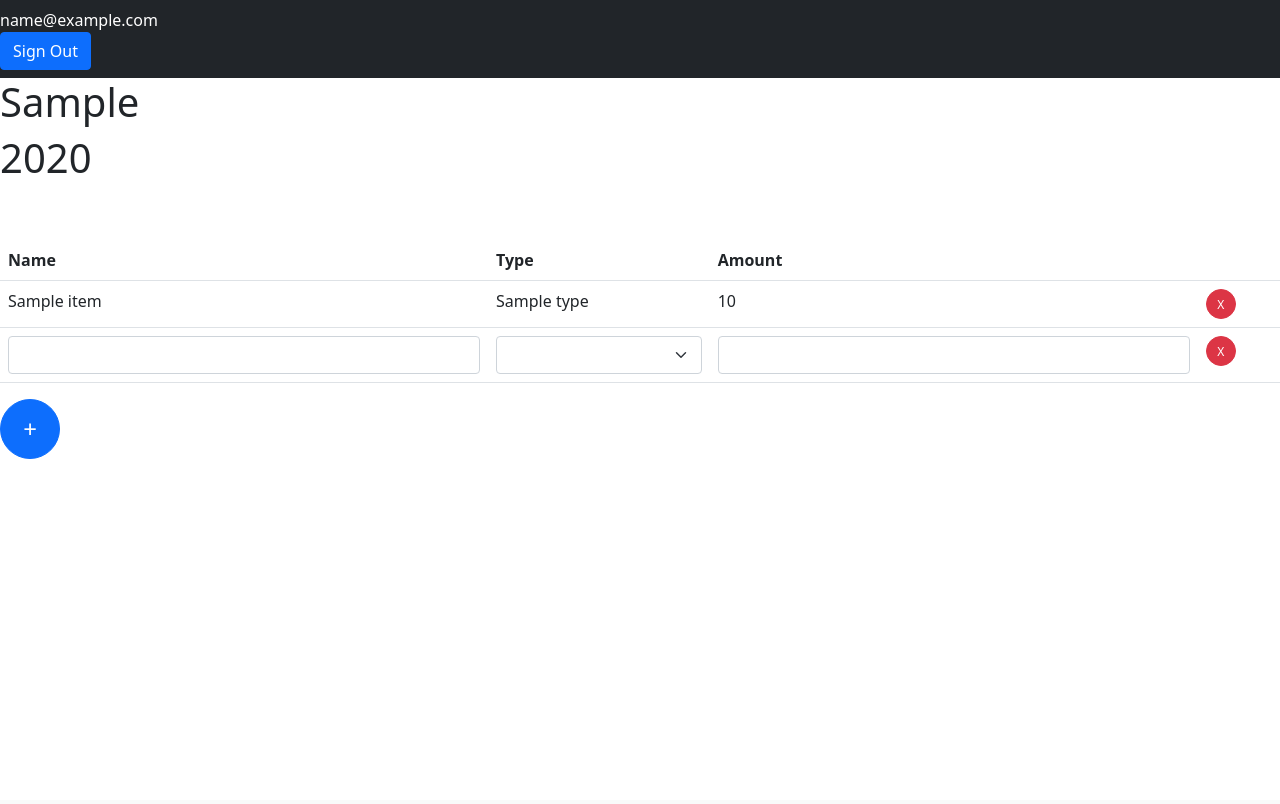
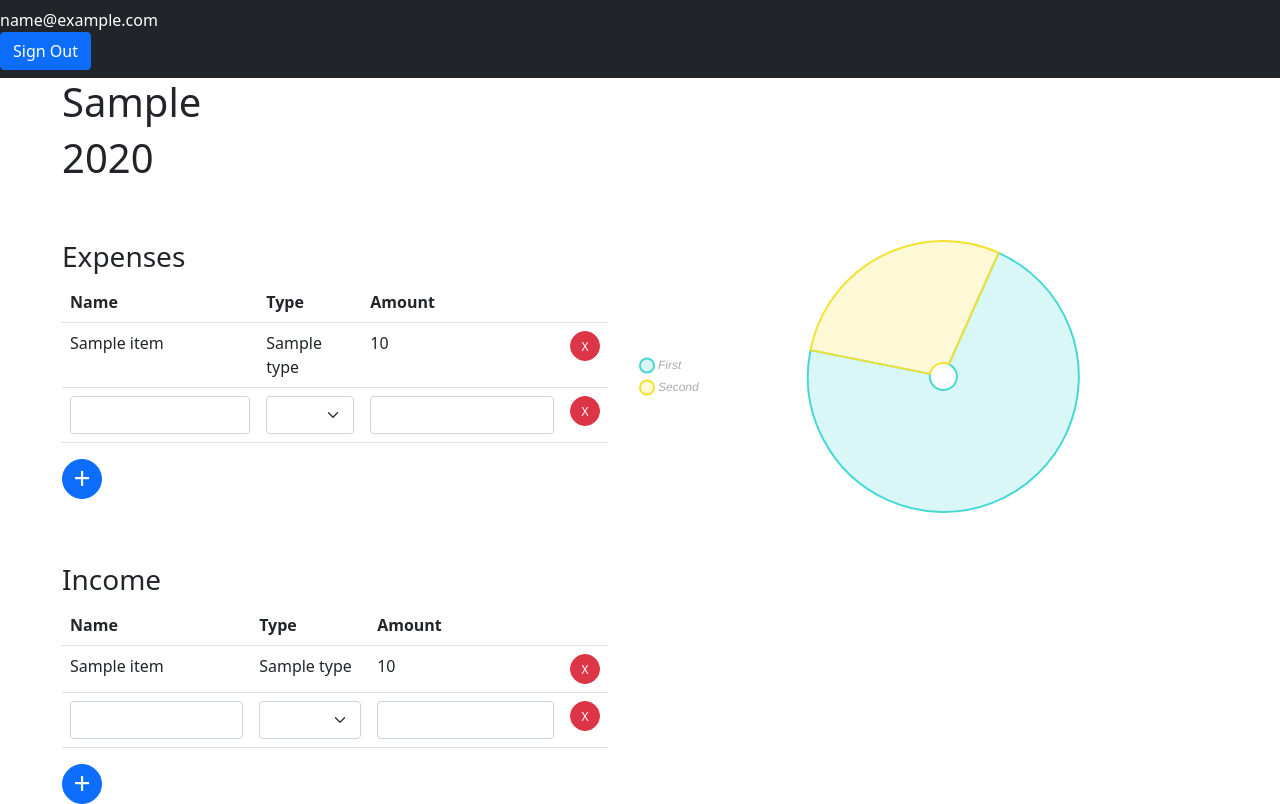
Before and after one commit to EimantasZalkauskas/Financial-Tracker, a Flask app: template templates/dashboard.html in a window 1280 px wide. Before the commit the page ends 459 px from the top, so only its background shows below. Run offline with Flask 3, Linux system fonts and the light colour scheme; the visitor is signed in with stand-in values (Sample User, id 1); the template is opened without the code that fills it: most values are stand-ins (such as "Sample title", 1, 10 or a date in 2020); parts of the project's set-up code (start-up, migrations or seed data) failed here and were passed over; some libraries are stand-ins or nearby versions.

Commit message:
Income Table working and pie chart example imported

```diff
--- a/app.py
+++ b/app.py
@@ -39,6 +39,8 @@ def index():
 def dashboard():
     currentMonth = datetime.now().month
     currentYear = datetime.now().year
-    current_items = list(db.payments.find({"date":str(currentMonth) +"-"+str(currentYear),
+    current_items_expenses = list(db.payments.find({"date":str(currentMonth) +"-"+str(currentYear),
                                            "user_id": session["user"]["_id"]}))
-    return render_template("dashboard.html", current_items=current_items, current_month=datetime.now().strftime("%B"), current_year=str(currentYear))
+    current_items_income = list(db.income.find({"date":str(currentMonth) +"-"+str(currentYear),
+                                           "user_id": session["user"]["_id"]}))
+    return render_template("dashboard.html", current_items_expenses=current_items_expenses, current_items_income=current_items_income, current_month=datetime.now().strftime("%B"), current_year=str(currentYear))
--- a/static/js/scripts.js
+++ b/static/js/scripts.js
@@ -42,18 +42,17 @@ event.preventDefault();
 });
 
 // Expenses Tables
-function addRow() {
-    var name = jQuery('input[name="Name"]').val();
-    var type = jQuery('select[name="Type"]').val();
-    var amount = jQuery('input[name="Amount"]').val();
-
+function addRowExpenses() {
+    var name = jQuery('input[name="ExpensesName"]').val();
+    var type = jQuery('select[name="ExpensesType"]').val();
+    var amount = jQuery('input[name="ExpensesAmount"]').val();
 
     if (name != "" && type != " " && amount != ""){
-      $('#expensesTable').append('<tr><td><input type="text" name="Name" class="form-control"></td><td><select class="form-select" name="Type" aria-label="Payment Type"><option ></option><option value="Needs">Needs</option><option value="Wants">Wants</option><option value="Savings">Savings</option></select></td><td><input type="number" name="Amount" class="form-control"></td><td><input type="button" value="X" class="btn btn-danger btn-circle" onclick="deleteRow(this)"/></td></tr>');
+      $('#expensesTable').append('<tr><td><input type="text" name="ExpensesName" class="form-control"></td><td><select class="form-select" name="ExpensesType" aria-label="Payment Type"><option ></option><option value="Needs">Needs</option><option value="Wants">Wants</option><option value="Savings">Savings</option></select></td><td><input type="number" name="ExpensesAmount" class="form-control"></td><td><input type="button" value="X" class="btn btn-danger btn-circle" onclick="deleteRowExpenses(this)"/></td></tr>');
     }
 }
 
-function deleteRow(btn) {
+function deleteRowExpenses(btn) {
   var row = btn.parentNode.parentNode;
   row.parentNode.removeChild(row);
 
@@ -88,6 +87,98 @@ function deleteRow(btn) {
   });
 }
 
+var ctx6 = document.getElementById("pieChart6");
+var pieChart6 = new Chart(ctx6, {
+    type: 'pie',
+    options: {
+        rotation: -20,
+        cutoutPercentage: 10,
+        animation: {
+            animateScale: true,
+        },
+        legend: {
+            position: 'left',
+            borderAlign: 'inner',
+            labels: {
+                boxWidth: 10,
+                fontStyle: 'italic',
+                fontColor: '#aaa',
+                usePointStyle: true,
+            }
+        },
+    },
+    data: {
+        labels: [
+            "First",
+            "Second",
+        ],
+        datasets: [
+            {
+                data: [300, 120],
+                borderWidth: 2,
+                backgroundColor: [
+                    'rgba(70, 215, 212, 0.2)',
+                    "rgba(245, 225, 50, 0.2)",
+                ],
+                borderColor: [
+                    '#46d8d5',
+                    "#f5e132",
+                ],
+                hoverBackgroundColor: [
+                    '#46d8d5',
+                    "#f5e132",
+                ]
+            }]
+        }
+    });
+
+// Income Table
+function addRowIncome() {
+  var name = jQuery('input[name="IncomeName"]').val();
+  var type = jQuery('select[name="IncomeType"]').val();
+  var amount = jQuery('input[name="IncomeAmount"]').val();
+
+  if (name != "" && type != " " && amount != ""){
+    $('#IncomeTable').append('<tr><td><input type="text" name="IncomeName" class="form-control" required></td><td><select class="form-select" name="IncomeType" aria-label="Payment Type" required><option ></option><option value="Salary">Salary</option><option value="Side Hustle">Side Hustle</option><option value="Second Job">Second Job</option><option value="Other">Other</option></select></td><td><input type="number" name="IncomeAmount" class="form-control" required></td><td><input type="button" value="X" class="btn btn-danger btn-circle" onclick="deleteRowIncome(this)"/></td></tr>');
+  }
+}
+
+function deleteRowIncome(btn) {
+var row = btn.parentNode.parentNode;
+row.parentNode.removeChild(row);
+
+var month = $("h1").eq(0).text();
+var year = $("h1").eq(1).text();
+var num_month = getMonthFromString(month);
+var date = num_month.toString() + "-" + year.toString();
+var data = [];
+
+var $row = $(btn).closest("tr");    // Find the row
+var $tds = $row.find("td");
+$.each($tds, function() {
+      data.push($(this).text().trim());
+  });
+data.pop();
+
+$.ajax({
+  url: "/user/income/delete",
+  type: "POST",
+  data: {"name":data[0],
+        "type":data[1],
+        "amount":data[2],
+        "date":date},
+  dataType: "json",
+  success: function(resp) {
+  // window.location.href = "/dashboard";
+
+},
+  error: function (resp){
+
+}
+});
+}
+
+// Other Dashboard Methods
 
 function getMonthFromString(mon){
 
--- a/static/styles.css
+++ b/static/styles.css
@@ -1,5 +1,10 @@
 .center-cards{
     margin:20% 20%
+}
+
+.container{
+    margin-left: 50px;
+    margin-right: 50px;
 }
 
 .padding-under{
@@ -21,10 +26,21 @@
 }
 
 .btn-circle.btn-xl {
-    width: 60px;
-    height: 60px;
-    padding: 10px 16px;
+    width: 40px;
+    height: 40px;
+    padding: 10px 2px 13px 2px;
     border-radius: 35px;
-    font-size: 24px;
-    line-height: 1.33;
+    font-size: 30px;
+    line-height: 0.1;
 }
+
+
+.rounded {
+    border-radius: 1rem;
+  }
+
+  .position-center {
+    top: 50%;
+    left: 50%;
+    transform: translateX(-50%) translateY(-50%);
+  }
--- a/templates/base.html
+++ b/templates/base.html
@@ -12,7 +12,7 @@
     {% block content %}
 
     {% endblock %}
-
+    <script src="https://cdnjs.cloudflare.com/ajax/libs/Chart.js/2.4.0/Chart.min.js"></script>
     <script type="text/javascript" src="static/js/jquery.js"></script>
     <script type="text/javascript" src="static/js/scripts.js"></script>
 </body>
--- a/templates/dashboard.html
+++ b/templates/dashboard.html
@@ -1,7 +1,8 @@
 {% extends "base.html" %}
 
 {% block content %}
-
+<!-- Nav Bar -->
+<div >
   <nav class="navbar navbar-dark bg-dark">
     <ul class="navbar-nav">
       <li class="nav-item" style="color: white">
@@ -12,12 +13,22 @@
       </li>
     </ul>
   </nav>
+</div>
 
+<!-- Header Section -->
+
+<div class="container">
   <h1 id="month">{{ current_month }}</h1>
   <h1 id="year">{{ current_year }}</h1>
+</div>
 
-<div style="padding-top:50px;">
+<!-- Expenses Table Div -->
+
+<div class="container" style="padding-top:50px;">
+  <div class="row">
+    <div class="col">
       <!-- Table Headers -->
+      <h3>Expenses</h3>
       <table id="expensesTable" class="table">
         <tr>
           <th>Name</th>
@@ -26,9 +37,9 @@
           <th></th>
         </tr>
         <!-- Processing existing values -->
-    {% if current_items != null %}
+        {% if current_items_expenses != null %}
             <tr>
-      {% for item in current_items %}
+          {% for item in current_items_expenses %}
 
               <td>
                 {{ item["name"] }}
@@ -41,7 +52,7 @@
               </td>
 
 
-          <td><input type="button" value="X" class="btn btn-danger btn-circle" onclick="deleteRow(this)"/></td>
+              <td><input type="button" value="X" class="btn btn-danger btn-circle" onclick="deleteRowExpenses(this)"/></td>
             </tr>
               {% endfor %}
         {% endif %}
@@ -49,10 +60,10 @@
         <form name="expenses" action="/user/expenses/submit" method="post">
           <tr>
             <td>
-          <input type="text" name="Name" class="form-control" required>
+              <input type="text" name="ExpensesName" class="form-control" required>
             </td>
             <td>
-          <select class="form-select" name="Type" aria-label="Payment Type" required>
+              <select class="form-select" name="ExpensesType" aria-label="Payment Type" required>
                 <option ></option>
                 <option value="Needs">Needs</option>
                 <option value="Wants">Wants</option>
@@ -60,14 +71,87 @@
                 </select>
             </td>
             <td>
-          <input type="number" name="Amount" class="form-control" required>
+              <input type="number" name="ExpensesAmount" class="form-control" required>
             </td>
-        <td><input type="button" value="X" class="btn btn-danger btn-circle" onclick="deleteRow(this)"/></td>
+            <td><input type="button" value="X" class="btn btn-danger btn-circle" onclick="deleteRowExpenses(this)"/></td>
           </tr>
 
         </table>
-    <button type="submit" class="btn btn-primary btn-circle btn-xl" onclick="addRow()">+</button>
+        <button type="submit" class="btn btn-primary btn-circle btn-xl" onclick="addRowExpenses()">+</button>
       </form>
+    </div>
+    <!-- Div for Pie Chart -->
+    <div class="col">
+      <canvas id="pieChart6"></canvas>
 
       </div>
+    </div>
+  </div>
+</div>
+
+<!-- Income Table Div -->
+
+<div class="container" style="padding-top:50px;">
+  <div class="row">
+    <div class="col">
+      <!-- Table Headers -->
+      <h3>Income</h3>
+      <table id="incomeTable" class="table">
+        <tr>
+          <th>Name</th>
+          <th>Type</th>
+          <th>Amount</th>
+          <th></th>
+        </tr>
+        <!-- Processing existing values -->
+        {% if current_items_income != null %}
+            <tr>
+          {% for item in current_items_income %}
+
+              <td>
+                {{ item["name"] }}
+              </td>
+              <td>
+                {{ item["type"] }}
+              </td>
+              <td>
+                {{ item["amount"] }}
+              </td>
+
+
+              <td><input type="button" value="X" class="btn btn-danger btn-circle" onclick="deleteRowIncome(this)"/></td>
+            </tr>
+              {% endfor %}
+        {% endif %}
+        <!-- Form for sending new value -->
+        <form name="income" action="/user/income/submit" method="post">
+          <tr>
+            <td>
+              <input type="text" name="IncomeName" class="form-control" required>
+            </td>
+            <td>
+              <select class="form-select" name="IncomeType" aria-label="Payment Type" required>
+                <option ></option>
+                <option value="Salary">Salary</option>
+                <option value="Side Hustle">Side Hustle</option>
+                <option value="Second Job">Second Job</option>
+                <option value="Other">Other</option>
+                </select>
+            </td>
+            <td>
+              <input type="number" name="IncomeAmount" class="form-control" required>
+            </td>
+            <td><input type="button" value="X" class="btn btn-danger btn-circle" onclick="deleteRowIncome(this)"/></td>
+          </tr>
+
+        </table>
+        <button type="submit" class="btn btn-primary btn-circle btn-xl" onclick="addRowIncome()">+</button>
+      </form>
+    </div>
+    <!-- Div for Pie Chart -->
+    <div class="col">
+
+    </div>
+  </div>
+</div>
 {% endblock %}
```
Also changed, not shown: user/models.py (+33 -1 lines), user/routes.py (+21 -6 lines). Lines whose indentation alone changed are shown as unchanged.
